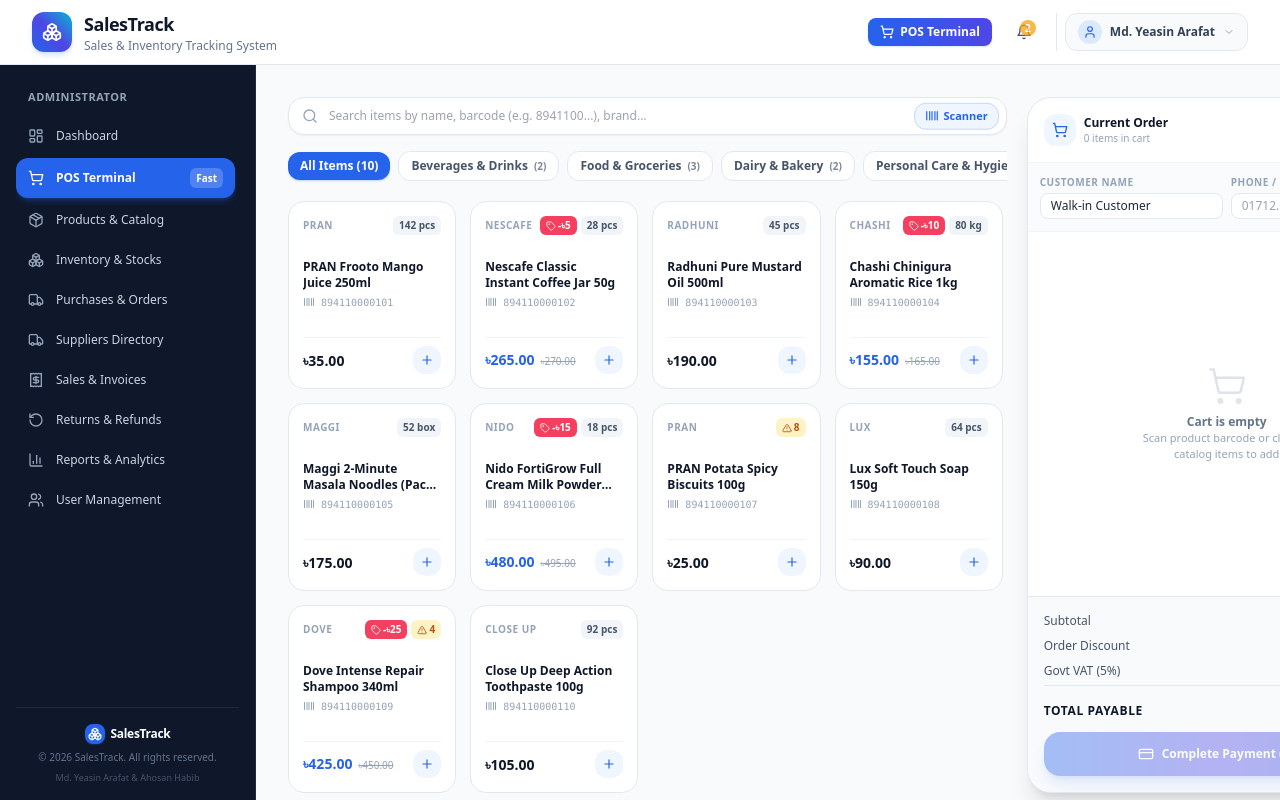
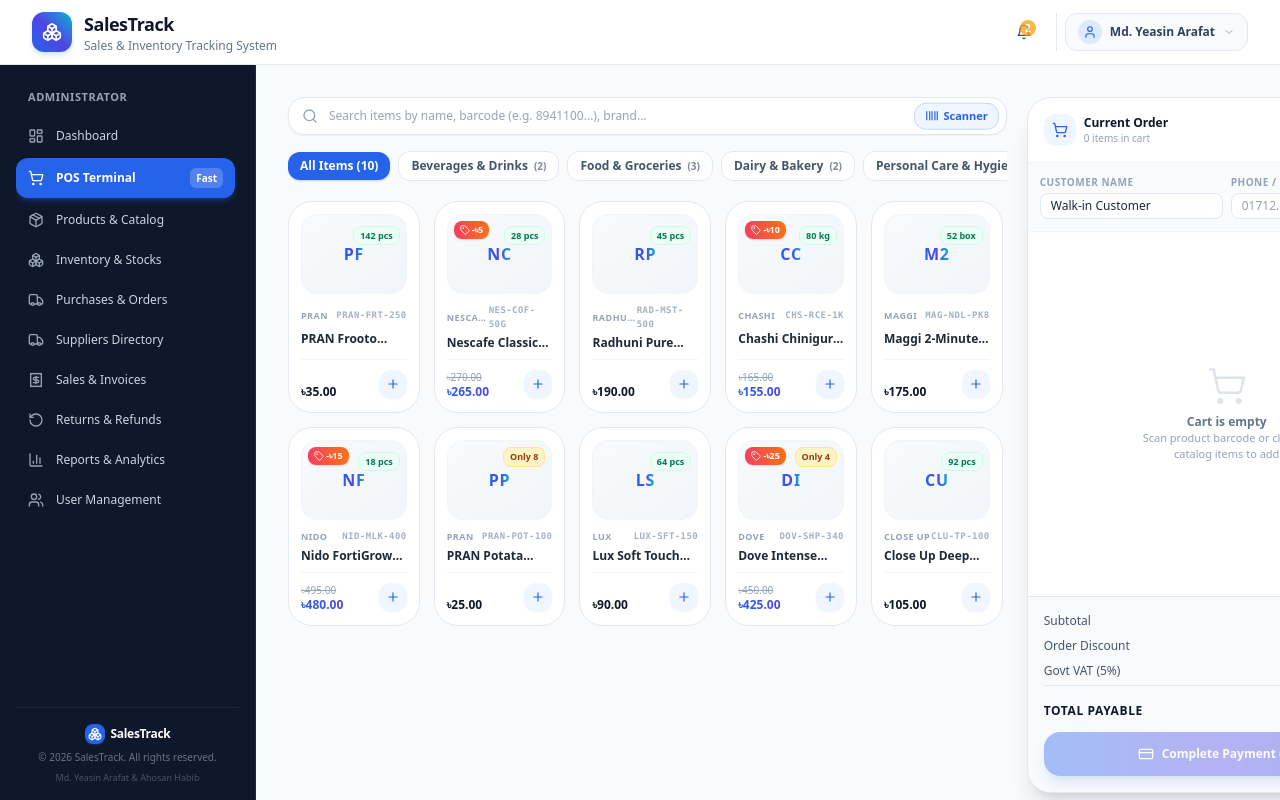
Before and after one commit to 77Arafat383/SuperShop, a Next.js app: page /pos in a window 1280 px wide. Built offline with nearby package versions, Linux system fonts and the light colour scheme.

Commit message:
feat: improve POS product cards and image upload

```diff
--- a/src/components/layout/Navbar.tsx
+++ b/src/components/layout/Navbar.tsx
@@ -3,7 +3,7 @@
 import React from 'react';
 import Link from 'next/link';
 import {
-  Boxes, ShoppingCart, UserCheck, LogOut, Bell,
+  Boxes, UserCheck, LogOut, Bell,
   Sparkles, FileText, ChevronDown, CheckCircle2, User as LucideUser, Menu
 } from 'lucide-react';
 import { useAuth } from '@/context/AuthContext';
@@ -65,16 +65,7 @@
         {/* Right Actions & Profile */}
         <div className="flex items-center gap-3 sm:gap-4">
 
-          {/* Quick POS Access for Cashier / Admin */}
-          {(currentUser?.role === 'Administrator' || currentUser?.role === 'Cashier') && (
-            <Link
-              href="/pos"
-              className="flex items-center gap-1.5 px-3 py-1.5 rounded-lg text-xs font-semibold text-white bg-gradient-to-r from-blue-600 to-indigo-600 hover:from-blue-700 hover:to-indigo-700 shadow-sm shadow-blue-500/20 transition"
-            >
-              <ShoppingCart className="w-3.5 h-3.5" />
-              <span className="hidden sm:inline">POS Terminal</span>
-            </Link>
-          )}
+
 
           {/* Low stock alert icon */}
           <Link
--- a/src/components/pos/ProductGrid.tsx
+++ b/src/components/pos/ProductGrid.tsx
@@ -101,7 +101,7 @@
       </div>
 
       {/* Product Cards Grid */}
-      <div className="grid grid-cols-2 sm:grid-cols-3 xl:grid-cols-4 gap-2 sm:gap-3.5 overflow-y-auto pr-1 flex-1">
+      <div className="grid grid-cols-[repeat(auto-fill,minmax(130px,1fr))] gap-2 sm:gap-3.5 justify-center content-start overflow-y-auto pr-1 flex-1">
         {filteredProducts.length === 0 ? (
           <div className="col-span-full py-12 text-center text-slate-400">
             <ShoppingBag className="w-12 h-12 mx-auto mb-2 opacity-40" />
@@ -120,67 +120,82 @@
               <div
                 key={product.id}
                 onClick={() => !isOutOfStock && handleAdd(product)}
-                className={`group relative bg-white dark:bg-slate-900 rounded-2xl border p-2.5 sm:p-3.5 flex flex-col justify-between transition-all select-none ${
+                className={`group relative bg-white dark:bg-slate-900 rounded-3xl border p-3 flex flex-col justify-between transition-all duration-300 select-none max-w-[190px] w-full mx-auto ${
                   isOutOfStock
-                    ? 'opacity-50 cursor-not-allowed border-slate-200 dark:border-slate-800'
-                    : 'cursor-pointer hover:border-blue-500 hover:shadow-lg hover:shadow-blue-500/10 active:scale-[0.98] border-slate-200 dark:border-slate-800'
+                    ? 'opacity-60 cursor-not-allowed border-slate-200 dark:border-slate-800'
+                    : 'cursor-pointer hover:border-blue-500/80 hover:shadow-xl hover:shadow-blue-500/5 active:scale-[0.98] border-slate-200 dark:border-slate-800/80'
                 } ${isJustAdded ? 'ring-2 ring-blue-500 scale-[1.02]' : ''}`}
               >
-                {/* Badges row */}
-                <div className="flex items-center justify-between gap-1 mb-2">
-                  <span className="text-[10px] font-bold text-slate-400 uppercase tracking-wider truncate">
-                    {product.brand}
-                  </span>
+                {/* Visual Avatar Preview */}
+                <div className="w-full h-20 rounded-2xl bg-gradient-to-br from-slate-50 to-slate-100 dark:from-slate-950/50 dark:to-slate-900/50 border border-slate-100 dark:border-slate-800/60 flex items-center justify-center mb-2.5 relative overflow-hidden group-hover:from-blue-500/5 dark:group-hover:from-blue-500/10 transition-colors duration-300">
+                  {product.imageUrl ? (
+                    // eslint-disable-next-line @next/next/no-img-element
+                    <img
+                      src={product.imageUrl}
+                      alt={product.name}
+                      className="w-full h-full object-cover group-hover:scale-105 transition-transform duration-300"
+                    />
+                  ) : (
+                    <span className="text-base font-black bg-gradient-to-r from-blue-600 via-indigo-600 to-cyan-500 bg-clip-text text-transparent tracking-wider group-hover:scale-110 transition-transform duration-300">
+                      {product.name.split(' ').map(n => n[0]).slice(0, 2).join('').toUpperCase()}
+                    </span>
+                  )}
 
-                  <div className="flex items-center gap-1">
-                    {hasDiscount && (
-                      <span className="text-[10px] font-extrabold px-1.5 py-0.5 rounded-md bg-rose-500 text-white flex items-center gap-0.5">
-                        <Tag className="w-2.5 h-2.5" />
-                        -৳{product.discount}
-                      </span>
-                    )}
+                  {/* Top-Right Tag: Stock Status */}
+                  <div className="absolute top-1.5 right-1.5">
                     {isOutOfStock ? (
-                      <span className="text-[10px] font-bold px-1.5 py-0.5 rounded-md bg-red-100 dark:bg-red-950 text-red-700 dark:text-red-300">
+                      <span className="text-[9px] font-extrabold px-1.5 py-0.5 rounded-lg bg-red-100 dark:bg-red-950/80 text-red-700 dark:text-red-300 border border-red-200 dark:border-red-900/50">
                         Out
                       </span>
                     ) : isLowStock ? (
-                      <span className="text-[10px] font-bold px-1.5 py-0.5 rounded-md bg-amber-100 dark:bg-amber-950 text-amber-700 dark:text-amber-300 flex items-center gap-0.5">
-                        <AlertTriangle className="w-2.5 h-2.5" />
-                        {product.stockQuantity}
+                      <span className="text-[9px] font-extrabold px-1.5 py-0.5 rounded-lg bg-amber-100 dark:bg-amber-950/80 text-amber-800 dark:text-amber-300 border border-amber-200 dark:border-amber-900/50 flex items-center gap-0.5">
+                        Only {product.stockQuantity}
                       </span>
                     ) : (
-                      <span className="text-[10px] font-semibold px-1.5 py-0.5 rounded-md bg-slate-100 dark:bg-slate-800 text-slate-600 dark:text-slate-400">
+                      <span className="text-[9px] font-bold px-1.5 py-0.5 rounded-lg bg-emerald-50 dark:bg-emerald-950/60 text-emerald-700 dark:text-emerald-400 border border-emerald-100 dark:border-emerald-900/30">
                         {product.stockQuantity} {product.unit}
                       </span>
                     )}
                   </div>
+
+                  {/* Top-Left Discount Tag */}
+                  {hasDiscount && (
+                    <div className="absolute top-1.5 left-1.5">
+                      <span className="text-[9px] font-black px-1.5 py-0.5 rounded-lg bg-gradient-to-r from-rose-500 to-orange-500 text-white flex items-center gap-0.5 shadow-sm shadow-rose-500/20">
+                        <Tag className="w-2.5 h-2.5" />
+                        -৳{product.discount}
+                      </span>
+                    </div>
+                  )}
                 </div>
 
-                {/* Product Name & SKU */}
-                <div className="mb-3">
-                  <h4 className="text-xs font-bold text-slate-900 dark:text-white line-clamp-2 group-hover:text-blue-600 dark:group-hover:text-blue-400 transition">
+                {/* Brand & SKU info */}
+                <div className="flex items-center justify-between text-[9px] font-bold text-slate-400 dark:text-slate-500 uppercase tracking-wider mb-1">
+                  <span className="truncate max-w-[80px]">{product.brand}</span>
+                  <span className="font-mono text-slate-400/85">{product.sku}</span>
+                </div>
+
+                {/* Product Name */}
+                <div className="mb-2">
+                  <h4 className="text-xs font-extrabold text-slate-800 dark:text-slate-200 line-clamp-1 group-hover:text-blue-600 dark:group-hover:text-blue-400 transition-colors duration-300" title={product.name}>
                     {product.name}
                   </h4>
-                  <div className="flex items-center gap-1.5 text-[10px] text-slate-400 mt-1 font-mono">
-                    <Barcode className="w-3 h-3" />
-                    <span>{product.barcode}</span>
-                  </div>
                 </div>
 
                 {/* Bottom Pricing & Add Button */}
                 <div className="pt-2 border-t border-slate-100 dark:border-slate-800/80 flex items-center justify-between">
-                  <div>
+                  <div className="flex flex-col h-8 justify-end">
                     {hasDiscount ? (
-                      <div className="flex items-baseline gap-1.5">
-                        <span className="text-sm font-extrabold text-blue-600 dark:text-blue-400">
+                      <>
+                        <span className="text-[10px] text-slate-400 line-through leading-none mb-0.5">
+                          {formatBDT(product.sellingPrice)}
+                        </span>
+                        <span className="text-xs font-black bg-gradient-to-r from-blue-600 to-indigo-600 bg-clip-text text-transparent">
                           {formatBDT(discountedPrice)}
                         </span>
-                        <span className="text-[10px] text-slate-400 line-through">
-                          {formatBDT(product.sellingPrice)}
-                        </span>
-                      </div>
+                      </>
                     ) : (
-                      <span className="text-sm font-extrabold text-slate-900 dark:text-white">
+                      <span className="text-xs font-black text-slate-900 dark:text-white">
                         {formatBDT(product.sellingPrice)}
                       </span>
                     )}
@@ -188,10 +203,12 @@
 
                   <button
                     disabled={isOutOfStock}
-                    className={`w-7 h-7 rounded-xl flex items-center justify-center transition ${
+                    className={`w-7 h-7 rounded-xl flex items-center justify-center transition-all duration-300 shadow-sm ${
                       isJustAdded
                         ? 'bg-emerald-600 text-white'
-                        : 'bg-blue-50 dark:bg-blue-950/60 text-blue-600 dark:text-blue-400 group-hover:bg-blue-600 group-hover:text-white'
+                        : isOutOfStock
+                        ? 'bg-slate-100 dark:bg-slate-800 text-slate-400 cursor-not-allowed'
+                        : 'bg-blue-50 dark:bg-blue-950/60 text-blue-600 dark:text-blue-400 group-hover:bg-blue-600 group-hover:text-white group-hover:shadow-md group-hover:shadow-blue-500/20 active:scale-90'
                     }`}
                   >
                     {isJustAdded ? <Check className="w-3.5 h-3.5" /> : <Plus className="w-3.5 h-3.5" />}
--- a/src/components/products/ProductModal.tsx
+++ b/src/components/products/ProductModal.tsx
@@ -35,6 +35,7 @@
   const [minStockLevel, setMinStockLevel] = useState<number>(5);
   const [unit, setUnit] = useState('pcs');
   const [supplierId, setSupplierId] = useState('');
+  const [imageUrl, setImageUrl] = useState('');
   const [status, setStatus] = useState<'Active' | 'Inactive'>('Active');
 
   useEffect(() => {
@@ -52,6 +53,7 @@
       setMinStockLevel(editingProduct.minStockLevel || 5);
       setUnit(editingProduct.unit || 'pcs');
       setSupplierId(editingProduct.supplierId || '');
+      setImageUrl(editingProduct.imageUrl || '');
       setStatus(editingProduct.status as any || 'Active');
     } else {
       setName('');
@@ -67,9 +69,21 @@
       setMinStockLevel(5);
       setUnit('pcs');
       setSupplierId(suppliers[0]?.id || '');
+      setImageUrl('');
       setStatus('Active');
     }
   }, [editingProduct, isOpen, categories, suppliers]);
+
+  const handleImageUpload = (e: React.ChangeEvent<HTMLInputElement>) => {
+    const file = e.target.files?.[0];
+    if (file) {
+      const reader = new FileReader();
+      reader.onloadend = () => {
+        setImageUrl(reader.result as string);
+      };
+      reader.readAsDataURL(file);
+    }
+  };
 
   if (!isOpen) return null;
 
@@ -94,6 +108,7 @@
       unit,
       supplierId,
       supplierName: supplier?.name || 'Local Supplier',
+      imageUrl,
       status,
     });
     onClose();
@@ -132,6 +147,26 @@
                 placeholder="e.g. Radhuni Pure Mustard Oil 500ml"
                 className="w-full bg-slate-50 dark:bg-slate-950 border border-slate-200 dark:border-slate-800 rounded-xl px-3 py-2 text-xs text-slate-900 dark:text-white focus:outline-none focus:border-blue-500"
               />
+            </div>
+
+            <div className="sm:col-span-2">
+              <label className="block text-xs font-bold text-slate-700 dark:text-slate-300 mb-1">
+                Product Image / Photo
+              </label>
+              <div className="flex items-center gap-3">
+                <input
+                  type="file"
+                  accept="image/*"
+                  onChange={handleImageUpload}
+                  className="w-full bg-slate-50 dark:bg-slate-950 border border-slate-200 dark:border-slate-800 rounded-xl px-3 py-1.5 text-xs text-slate-500 file:mr-3 file:py-1 file:px-2.5 file:rounded-lg file:border-0 file:text-[11px] file:font-semibold file:bg-blue-50 dark:file:bg-blue-950/60 file:text-blue-700 dark:file:text-blue-400 hover:file:bg-blue-100 focus:outline-none focus:border-blue-500"
+                />
+                {imageUrl && (
+                  <div className="w-10 h-10 rounded-xl overflow-hidden border border-slate-200 dark:border-slate-800 shrink-0 shadow-sm">
+                    {/* eslint-disable-next-line @next/next/no-img-element */}
+                    <img src={imageUrl} alt="Product preview" className="w-full h-full object-cover" />
+                  </div>
+                )}
+              </div>
             </div>
 
             <div>
```
Also changed, not shown: src/app/layout.tsx (+1 -1 lines), src/context/DataContext.tsx (line endings or trailing spaces).
